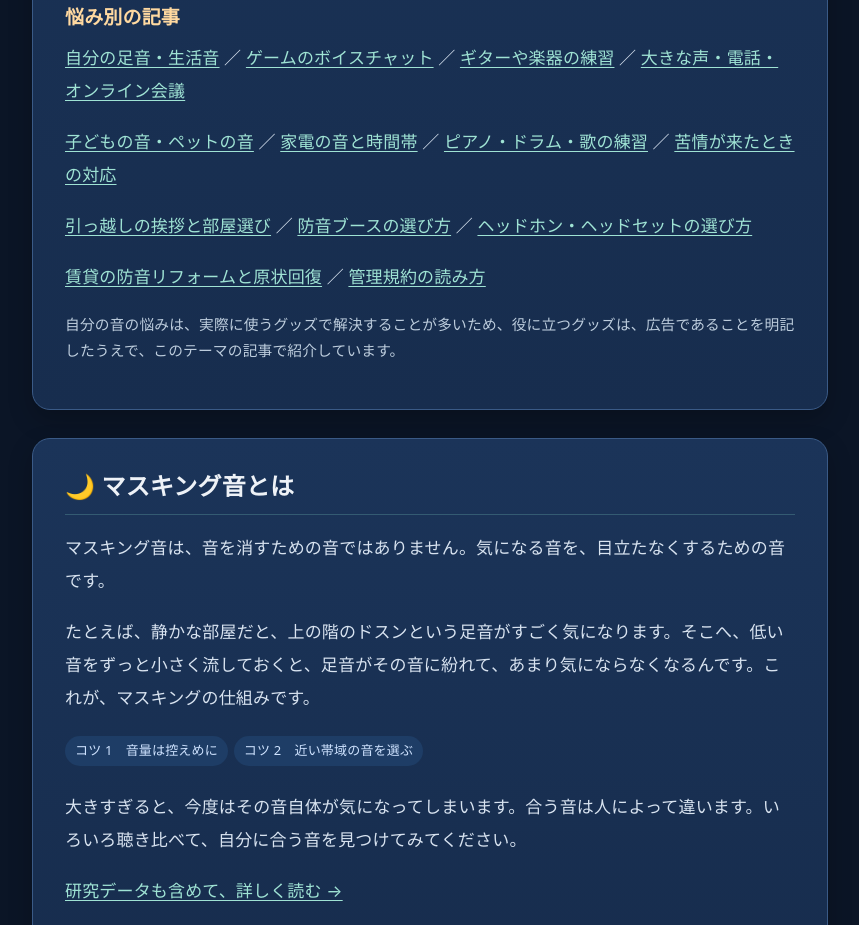
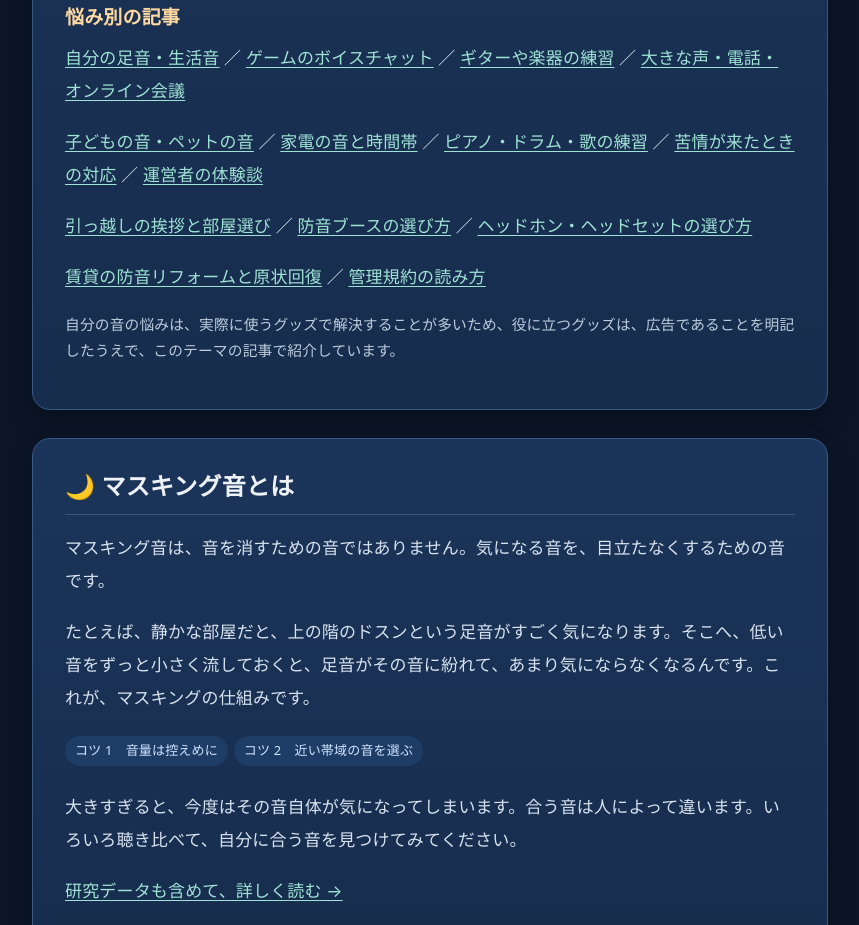
Before and after one commit to seikatsuon-noise/masking-lab, a plain HTML site: page index.html in a window 1280 px wide. Shown: the part 1757-2682 px from the top of the page, without its empty margins (210-1069 px from the left). Drawn offline with Linux system fonts and the light colour scheme.

Commit message:
体験談への導線を静かに追加：トップ柱2リンク行＋自分の足音ページに関連ページ新設

```diff
--- a/index.html
+++ b/index.html
@@ -128,7 +128,7 @@ section[id]{scroll-margin-top:20px}
 <p><a href="soundproof-goods.html">吸音材・防音カーテン・防音シート・防音パーテーションの違い →</a></p>
 <h3>悩み別の記事</h3>
 <p><a href="own-footsteps.html">自分の足音・生活音</a> ／ <a href="voice-chat.html">ゲームのボイスチャット</a> ／ <a href="guitar-quiet.html">ギターや楽器の練習</a> ／ <a href="loud-voice.html">大きな声・電話・オンライン会議</a></p>
-<p><a href="children-pets-own.html">子どもの音・ペットの音</a> ／ <a href="appliances-time.html">家電の音と時間帯</a> ／ <a href="piano-drums-singing.html">ピアノ・ドラム・歌の練習</a> ／ <a href="complaint-response.html">苦情が来たときの対応</a></p>
+<p><a href="children-pets-own.html">子どもの音・ペットの音</a> ／ <a href="appliances-time.html">家電の音と時間帯</a> ／ <a href="piano-drums-singing.html">ピアノ・ドラム・歌の練習</a> ／ <a href="complaint-response.html">苦情が来たときの対応</a> ／ <a href="experience.html">運営者の体験談</a></p>
 <p><a href="moving-room-check.html">引っ越しの挨拶と部屋選び</a> ／ <a href="soundproof-booth-choice.html">防音ブースの選び方</a> ／ <a href="headphones-headset-choice.html">ヘッドホン・ヘッドセットの選び方</a></p>
 <p><a href="rental-reform.html">賃貸の防音リフォームと原状回復</a> ／ <a href="building-rules.html">管理規約の読み方</a></p>
 <p class="note">自分の音の悩みは、実際に使うグッズで解決することが多いため、役に立つグッズは、広告であることを明記したうえで、このテーマの記事で紹介しています。</p>
```
Also changed, not shown: own-footsteps.html (+1 -0 lines).
